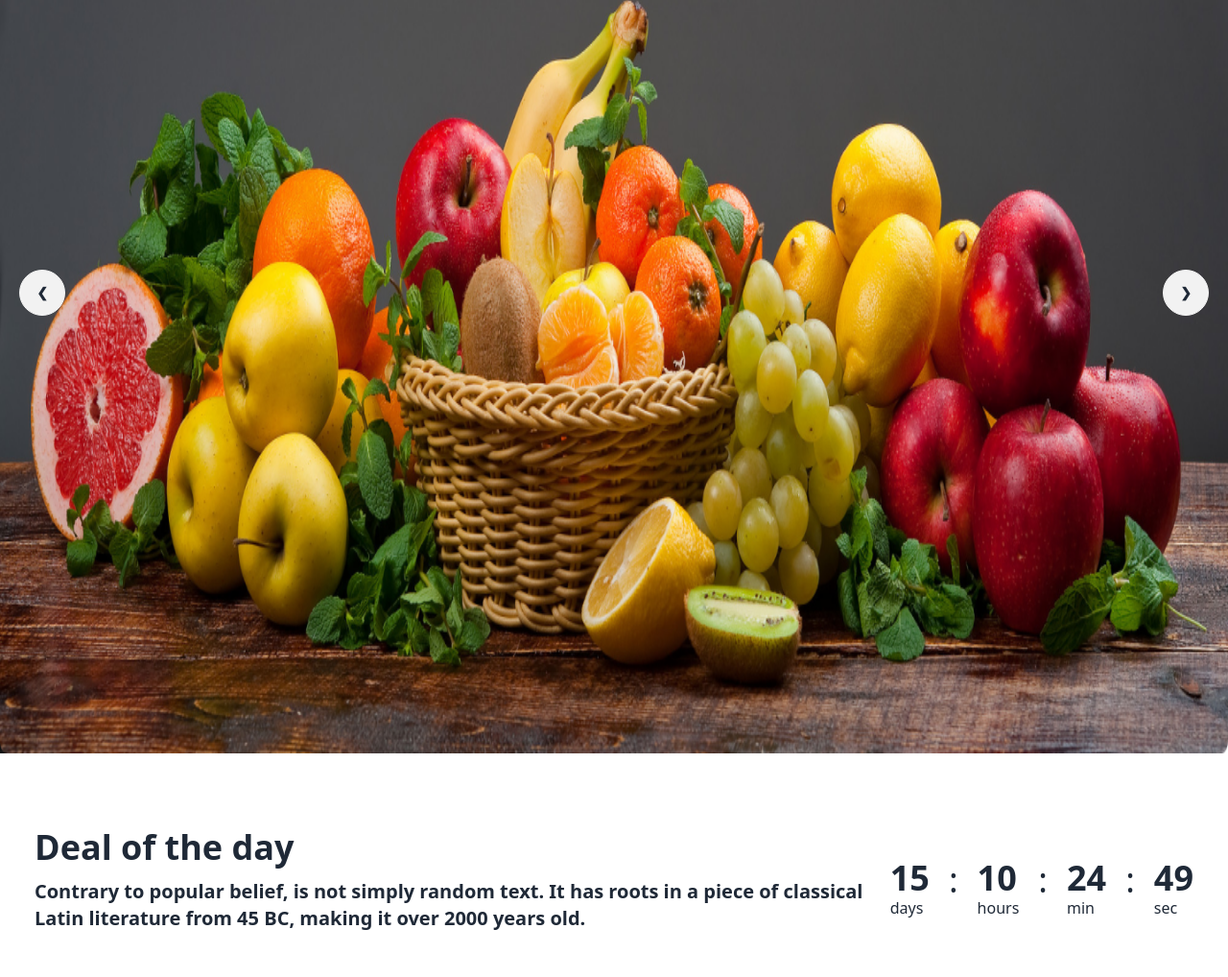
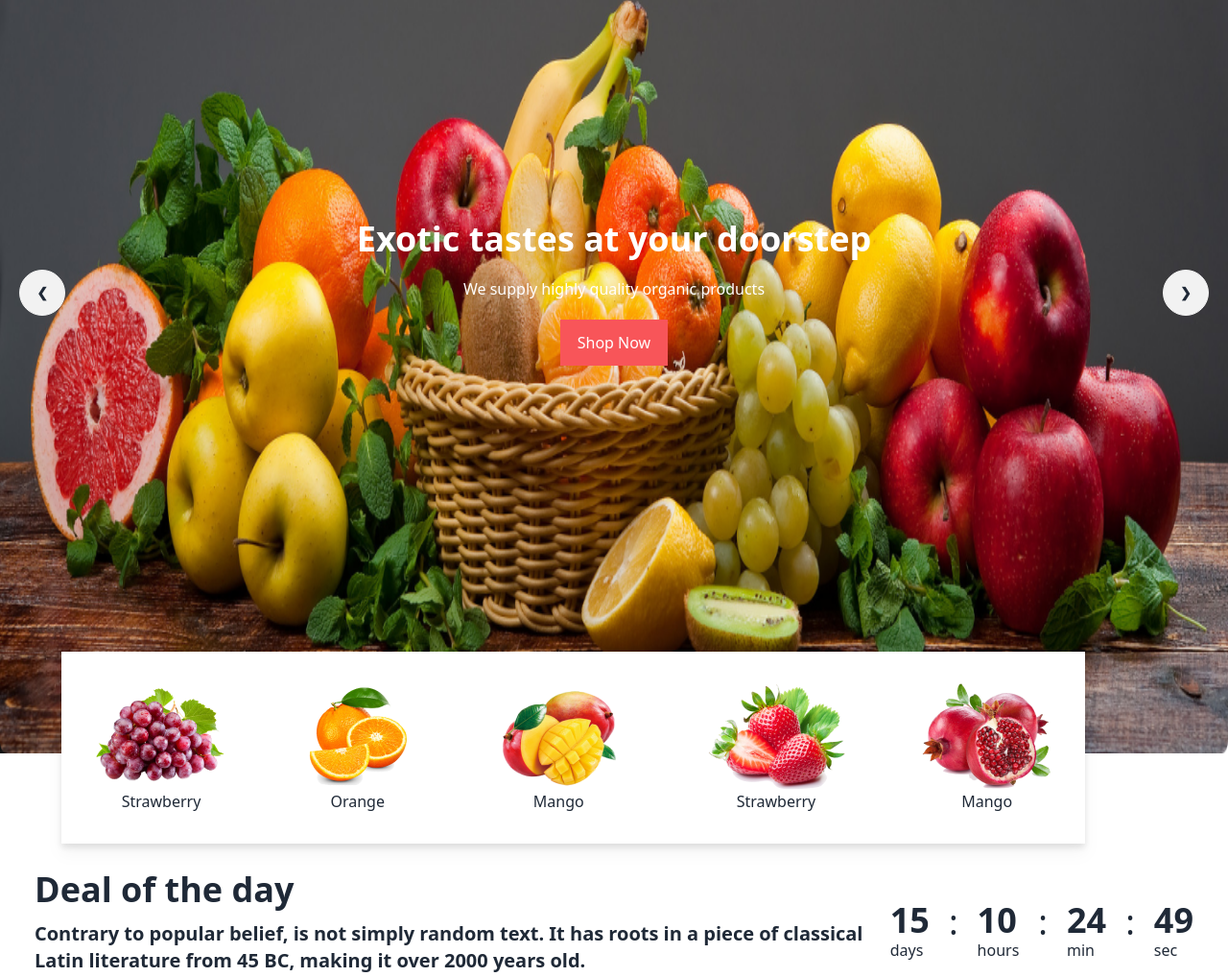
Before and after one commit to antim001/fruit-website, a plain HTML site: page index.html in a window 1280 px wide. Shown: the part 367-1385 px from the top of the page at 96% size. Drawn offline with nearby package versions, Linux system fonts and the light colour scheme; grey boxes are pictures that could not be loaded.

Commit message:
new correction

```diff
--- a/index.html
+++ b/index.html
@@ -82,47 +82,84 @@
 
     </div>
   <!-- banner part -->
-    <div class="relative">
+      <section class="lg:mb-20 relative">
         <div class="carousel w-full mt-9 bg-gradient-to-r from-[#121212] to-[#12121200]">
 
           <div id="slide1" class="carousel-item relative w-full">
             <img src="./images/banner1.png" class="w-full" />
-          <div class="absolute flex justify-between transform -translate-y-1/2 left-5 right-5 top-1/2">
-            <a href="#slide4" class="btn btn-circle">❮</a>
-            <a href="#slide2" class="btn btn-circle">❯</a>
+            <div class="absolute flex items-center justify-between transform -translate-y-1/2 left-5 right-5 top-1/2">
+              <div><a href="#slide4" class="btn btn-circle">❮</a></div>
+              <div class="flex flex-col justify-center items-center ">
+                <h1 class="mb-5 lg:text-4xl font-bold text-white">Exotic tastes at your doorstep</h1>
+                <p class="mb-5 text-white">We supply highly quality organic products</p>
+                <button class="bg-[#f85559] text-white w-28 h-12">Shop Now</button>
+              </div>
+
+              <div><a href="#slide2" class="btn btn-circle">❯</a></div>
             </div>
           </div>
           <div id="slide2" class="carousel-item relative w-full">
             <img src="./images/banner2.png" class="w-full" />
-          <div class="absolute flex justify-between transform -translate-y-1/2 left-5 right-5 top-1/2">
-            <a href="#slide1" class="btn btn-circle">❮</a>
-            <a href="#slide3" class="btn btn-circle">❯</a>
+            <div class="absolute flex items-center justify-between transform -translate-y-1/2 left-5 right-5 top-1/2">
+            <div>  <a href="#slide1" class="btn btn-circle">❮</a></div>
+              <div class="flex flex-col justify-center items-center">
+                <h1 class="mb-5 lg:text-4xl font-bold text-white">Exotic tastes at your doorstep</h1>
+                <p class="mb-5 text-white">We supply highly quality organic products</p>
+                <button class="bg-[#f85559] text-white w-28 h-12">Shop Now</button>
+              </div>
+              <div><a href="#slide3" class="btn btn-circle">❯</a></div>
             </div>
           </div>
           <div id="slide3" class="carousel-item relative w-full">
             <img src="./images/banner3.png" class="w-full" />
-          <div class="absolute flex justify-between transform -translate-y-1/2 left-5 right-5 top-1/2">
+            <div class="absolute flex items-center justify-between transform -translate-y-1/2 left-5 right-5 top-1/2">
               <a href="#slide2" class="btn btn-circle">❮</a>
+              <div class="flex flex-col justify-center items-center">
+                <h1 class="mb-5 lg:text-4xl font-bold text-white">Exotic tastes at your doorstep</h1>
+                <p class="mb-5 text-white">We supply highly quality organic products</p>
+                <button class="bg-[#f85559] text-white w-28 h-12">Shop Now</button>
+              </div>
               <a href="#slide4" class="btn btn-circle">❯</a>
             </div>
           </div>
           <div id="slide4" class="carousel-item relative w-full">
             <img src="./images/banner4.png" class="w-full" />
-          <div class="absolute flex justify-between transform -translate-y-1/2 left-5 right-5 top-1/2">
-            <a href="#slide3" class="btn btn-circle">❮</a>
-            <a href="#slide1" class="btn btn-circle">❯</a>
+            <div class="absolute flex items-center  justify-between transform -translate-y-1/2 left-5 right-5 top-1/2">
+              <div><a href="#slide3" class="btn btn-circle">❮</a></div>
+              <div class="flex flex-col justify-center items-center">
+                <h1 class="mb-5 lg:text-4xl font-bold text-white">Exotic tastes at your doorstep</h1>
+                <p class="mb-5 text-white">We supply highly quality organic products</p>
+                <button class="bg-[#f85559] text-white w-28 h-12">Shop Now</button>
+              </div>
+              <div><a href="#slide1" class="btn btn-circle">❯</a></div>
             </div>
           </div>
 
         </div>
-      <!-- <div class=" lg:absolute top-40 left-80 text-center space-y-3">
-            <h2 class="lg: text-white text-7xl font-extrabold">Exotic tastes at <br>
-              your doorstep</h2>
-            <p class=" lg:text-xl font-semibold">We supply highly quality organic products</p>
-            <button class="btn bg-[#F85559] border-0">Shop Now</button>
-          </div> -->
+        <!-- bonaus part -->
+        <div class="flex justify-between text-center drop-shadow-lg bg-white p-8 w-10/12 ml-16 -mt-28  md:visible invisible absolute ">
+          <div>
+             <img src="./images/fruit1.png" alt="">
+             <span>Strawberry</span>
          </div>
-
+         <div>
+             <img src="./images/fruit2.png" alt="">
+             <span>Orange</span>
+         </div>
+         <div>
+             <img src="./images/fruit3.png" alt="">
+             <span>Mango</span>
+         </div>
+         <div>
+             <img src="./images/fruit4.png" alt="">
+             <span>Strawberry</span>
+         </div>
+         <div>
+             <img src="./images/fruit5.png" alt="">
+             <span>Mango</span>
+         </div>
+         </div>
+      </section>
   </header>
   <main class="container mx-auto">
     <!-- deal part -->
```
Lines whose indentation alone changed are shown as unchanged.
